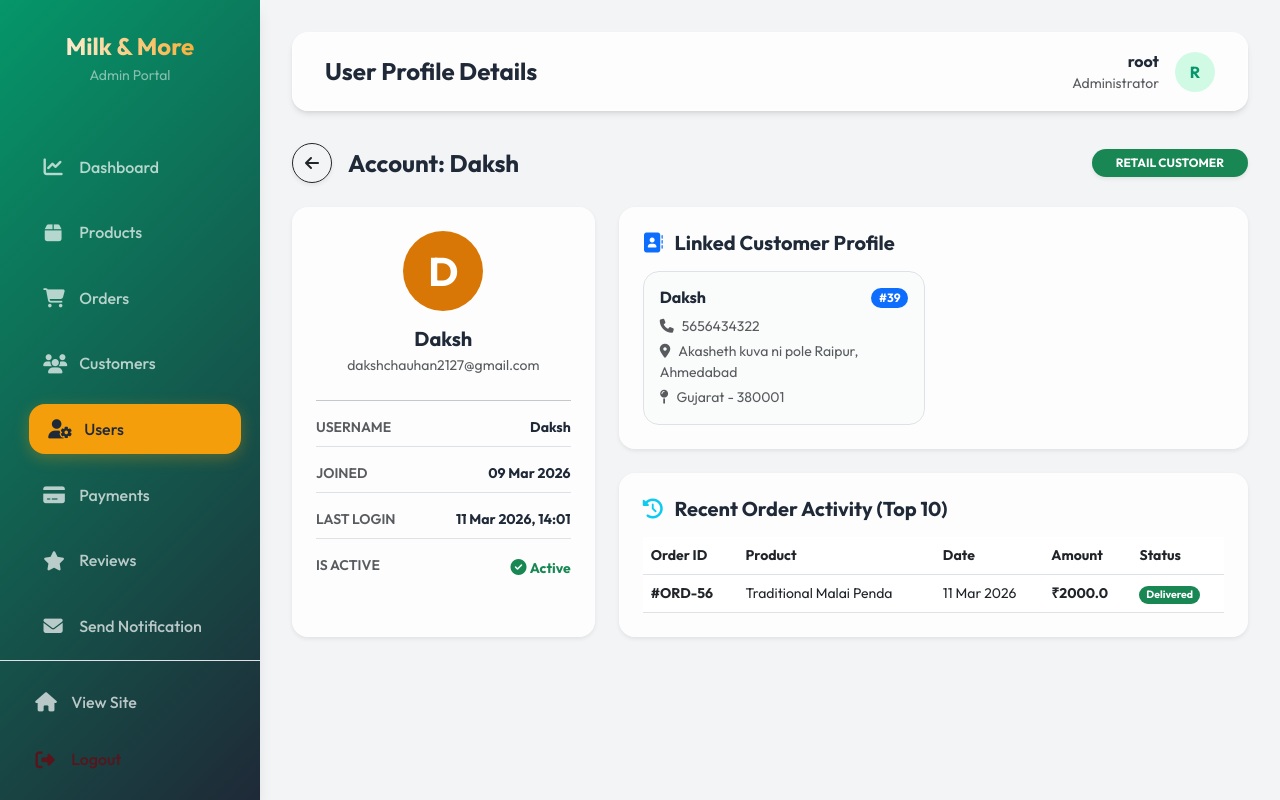
After one commit to Jaydeep754/finalproject, a Django app: page /admin-user-detail/56/ in a window 1280 px wide. The commit adds this page. Run offline with Django 5.2, Linux system fonts and the light colour scheme; a user stored in the database is signed in; data comes from the database, SQL or seed files in the repository.

Commit message:
Admin Portal Enhancements: Revenue logic and User Management

```diff
--- a/Dairy-webapp-main/app/templates/admin_panel/base.html
+++ b/Dairy-webapp-main/app/templates/admin_panel/base.html
@@ -388,6 +388,12 @@
                     </a>
                 </li>
                 <li class="nav-item">
+                    <a href="{% url 'admin-users' %}"
+                        class="nav-link {% if 'user' in request.resolver_match.url_name %}active{% endif %}">
+                        <i class="fa-solid fa-user-gear"></i> Users
+                    </a>
+                </li>
+                <li class="nav-item">
                     <a href="{% url 'admin-payments' %}"
                         class="nav-link {% if 'payment' in request.resolver_match.url_name %}active{% endif %}">
                         <i class="fa-solid fa-credit-card"></i> Payments
--- /dev/null
+++ b/Dairy-webapp-main/app/templates/admin_panel/user_detail.html
@@ -0,0 +1,233 @@
+{% extends 'admin_panel/base.html' %}
+{% load static %}
+
+{% block title %}User Detail - {{ user.username }}{% endblock %}
+{% block page_title %}User Profile Details{% endblock %}
+
+{% block content %}
+<div class="animate-fade-in">
+    <div class="d-flex align-items-center justify-content-between mb-4">
+        <div class="d-flex align-items-center gap-3">
+            <a href="{% url 'admin-users' %}" class="btn btn-outline-dark rounded-circle p-2 shadow-sm" style="width: 40px; height: 40px; display: flex; align-items: center; justify-content: center;">
+                <i class="fa-solid fa-arrow-left"></i>
+            </a>
+            <h4 class="fw-bold mb-0">Account: {{ user.username }}</h4>
+        </div>
+        <div>
+            {% if role == "Admin" %}
+            <span class="badge bg-danger px-4 py-2 rounded-pill shadow-sm">ADMINISTRATOR</span>
+            {% elif role == "Delivery Staff" %}
+            <span class="badge bg-info px-4 py-2 rounded-pill shadow-sm">DELIVERY STAFF</span>
+            {% elif role == "Customer" %}
+            <span class="badge bg-success px-4 py-2 rounded-pill shadow-sm">RETAIL CUSTOMER</span>
+            {% else %}
+            <span class="badge bg-secondary px-4 py-2 rounded-pill shadow-sm">REGISTERED USER</span>
+            {% endif %}
+        </div>
+    </div>
+
+    <div class="row g-4">
+        <!-- Account Overview Card -->
+        <div class="col-md-4">
+            <div class="glass-card h-100 shadow-sm border-0">
+                <div class="text-center mb-4">
+                    <div class="user-avatar mx-auto mb-3 text-uppercase d-flex align-items-center justify-content-center" style="width: 80px; height: 80px; font-size: 2.5rem; background: var(--gold-dark); color: white; border-radius: 50%;">
+                        {{ user.username|slice:":1" }}
+                    </div>
+                    <h5 class="fw-bold mb-1">{{ user.get_full_name|default:user.username }}</h5>
+                    <p class="text-muted small mb-0">{{ user.email }}</p>
+                </div>
+
+                <hr class="opacity-10">
+
+                <div class="info-list">
+                    <div class="d-flex justify-content-between mb-3 border-bottom pb-2">
+                        <span class="text-muted small fw-semibold">USERNAME</span>
+                        <span class="fw-bold small">{{ user.username }}</span>
+                    </div>
+                    <div class="d-flex justify-content-between mb-3 border-bottom pb-2">
+                        <span class="text-muted small fw-semibold">JOINED</span>
+                        <span class="fw-bold small">{{ user.date_joined|date:"d M Y" }}</span>
+                    </div>
+                    <div class="d-flex justify-content-between mb-3 border-bottom pb-2">
+                        <span class="text-muted small fw-semibold">LAST LOGIN</span>
+                        <span class="fw-bold small">{{ user.last_login|date:"d M Y, H:i"|default:"Never" }}</span>
+                    </div>
+                    <div class="d-flex justify-content-between mb-3">
+                        <span class="text-muted small fw-semibold">IS ACTIVE</span>
+                        <span>
+                            {% if user.is_active %}
+                            <i class="fa-solid fa-circle-check text-success"></i> <small class="fw-bold text-success">Active</small>
+                            {% else %}
+                            <i class="fa-solid fa-circle-xmark text-danger"></i> <small class="fw-bold text-danger">Inactive</small>
+                            {% endif %}
+                        </span>
+                    </div>
+                </div>
+            </div>
+        </div>
+
+        <!-- Linked Profiles -->
+        <div class="col-md-8">
+            <!-- Customer Profiles -->
+            {% if customer_profiles %}
+            <div class="glass-card mb-4 shadow-sm border-0">
+                <h5 class="fw-bold mb-3"><i class="fa-solid fa-address-book text-primary me-2"></i> Linked Customer Profile{{ customer_profiles|length|pluralize }}</h5>
+                <div class="row g-3">
+                    {% for customer in customer_profiles %}
+                    <div class="col-md-6">
+                        <div class="p-3 border rounded-4 bg-light bg-opacity-50">
+                            <div class="d-flex justify-content-between align-items-start mb-2">
+                                <h6 class="fw-bold mb-0">{{ customer.name }}</h6>
+                                <span class="badge bg-primary rounded-pill small">#{{ customer.id }}</span>
+                            </div>
+                            <div class="small text-muted mb-1"><i class="fa-solid fa-phone me-2"></i>{{ customer.mobile }}</div>
+                            <div class="small text-muted mb-1"><i class="fa-solid fa-location-dot me-2"></i>{{ customer.locality }}, {{ customer.city }}</div>
+                            <div class="small text-muted"><i class="fa-solid fa-map-pin me-2"></i>{{ customer.get_state_display }} - {{ customer.zipcode }}</div>
+                        </div>
+                    </div>
+                    {% endfor %}
+                </div>
+            </div>
+            {% endif %}
+
+            <!-- Delivery Profile -->
+            {% if delivery_profile %}
+            <div class="glass-card mb-4 shadow-sm border-0" style="background: linear-gradient(135deg, rgba(16, 185, 129, 0.05) 0%, rgba(5, 150, 105, 0.05) 100%);">
+                <h5 class="fw-bold mb-3 text-success"><i class="fa-solid fa-truck-ramp-box me-2"></i> Staff Profile</h5>
+                <div class="d-flex align-items-center gap-4">
+                    <div class="flex-grow-1">
+                        <div class="row">
+                            <div class="col-md-4">
+                                <div class="small text-muted">STAFF NAME</div>
+                                <div class="fw-bold mb-3">{{ delivery_profile.name }}</div>
+                            </div>
+                            <div class="col-md-4">
+                                <div class="small text-muted">MOBILE</div>
+                                <div class="fw-bold mb-3">{{ delivery_profile.mobile }}</div>
+                            </div>
+                            <div class="col-md-4">
+                                <div class="small text-muted">EMPLOYMENT</div>
+                                <div>
+                                    {% if delivery_profile.is_active %}
+                                    <span class="badge bg-success-subtle text-success border border-success px-2 py-1">ACTIVE</span>
+                                    {% else %}
+                                    <span class="badge bg-danger-subtle text-danger border border-danger px-2 py-1">INACTIVE</span>
+                                    {% endif %}
+                                </div>
+                            </div>
+                        </div>
+                        <div class="row mt-2">
+                            <div class="col-12">
+                                <div class="small text-muted">PERFORMANCE</div>
+                                <div class="d-flex gap-4 mt-2">
+                                    <div class="text-center">
+                                        <div class="h5 fw-bold mb-0">₹{{ delivery_profile.total_earning|default:"0" }}</div>
+                                        <div class="small text-muted">Total Earnings</div>
+                                    </div>
+                                    <div class="text-center border-start ps-4">
+                                        <div class="h5 fw-bold mb-0">{{ delivery_profile.grouped_orders|length|default:"0" }}</div>
+                                        <div class="small text-muted">Deliveries</div>
+                                    </div>
+                                </div>
+                            </div>
+                        </div>
+                </div>
+            </div>
+
+            <!-- Orders Processed by Delivery Staff -->
+            <div class="glass-card mb-4 shadow-sm border-0">
+                <h5 class="fw-bold mb-3 text-success"><i class="fa-solid fa-list-check me-2"></i> Delivered Orders by Delivery Person</h5>
+                {% if delivery_profile.grouped_orders %}
+                <div class="table-responsive">
+                    <table class="table table-hover align-middle small mb-0">
+                        <thead class="bg-light">
+                            <tr class="text-muted">
+                                <th>Order ID</th>
+                                <th>Customer</th>
+                                <th>Date</th>
+                                <th>Amount</th>
+                                <th>Status</th>
+                                <th class="text-end">Earning</th>
+                            </tr>
+                        </thead>
+                        <tbody>
+                            {% for group in delivery_profile.grouped_orders %}
+                            <tr>
+                                <td class="fw-bold">
+                                    <span class="badge bg-light text-dark border">#{{ group.id }}</span>
+                                </td>
+                                <td>
+                                    <div class="fw-bold">{{ group.customer.name }}</div>
+                                    <div class="small text-muted">{{ group.customer.mobile }}</div>
+                                </td>
+                                <td>{{ group.ordered_date|date:"d M Y" }}</td>
+                                <td class="fw-bold">₹{{ group.total_amount }}</td>
+                                <td>
+                                    {% if group.status == 'Delivered' %}
+                                    <span class="badge bg-success-subtle text-success border border-success px-2 py-1">Delivered</span>
+                                    {% elif group.status == 'Cancel' %}
+                                    <span class="badge bg-danger-subtle text-danger border border-danger px-2 py-1">Cancelled</span>
+                                    {% else %}
+                                    <span class="badge bg-warning-subtle text-warning border border-warning px-2 py-1">{{ group.status }}</span>
+                                    {% endif %}
+                                </td>
+                                <td class="text-end fw-bold text-success">₹{{ group.earning }}</td>
+                            </tr>
+                            {% endfor %}
+                        </tbody>
+                    </table>
+                </div>
+                {% else %}
+                <p class="text-muted text-center py-4 italic mb-0">No delivery history found.</p>
+                {% endif %}
+            </div>
+            {% endif %}
+
+            <!-- Recent Activity -->
+            <div class="glass-card shadow-sm border-0">
+                <h5 class="fw-bold mb-3"><i class="fa-solid fa-clock-rotate-left text-info me-2"></i> Recent Order Activity (Top 10)</h5>
+                {% if recent_orders %}
+                <div class="table-responsive">
+                    <table class="table table-hover align-middle small mb-0">
+                        <thead>
+                            <tr class="text-muted">
+                                <th>Order ID</th>
+                                <th>Product</th>
+                                <th>Date</th>
+                                <th>Amount</th>
+                                <th>Status</th>
+                            </tr>
+                        </thead>
+                        <tbody>
+                            {% for order in recent_orders %}
+                            <tr>
+                                <td class="fw-bold">
+                                    {% if order.payment and order.payment.razorpay_order_id %}
+                                    #{{ order.payment.razorpay_order_id|slice:"-8:"|upper }}
+                                    {% else %}
+                                    #ORD-{{ order.id }}
+                                    {% endif %}
+                                </td>
+                                <td>{{ order.product.title }}</td>
+                                <td>{{ order.ordered_date|date:"d M Y" }}</td>
+                                <td class="fw-bold">₹{{ order.total_cost }}</td>
+                                <td>
+                                    <span class="badge rounded-pill
+                                        {% if order.status == 'Delivered' %}bg-success{% elif order.status == 'Cancel' %}bg-danger{% else %}bg-warning text-dark{% endif %}">
+                                        {{ order.status }}
+                                    </span>
+                                </td>
+                            </tr>
+                            {% endfor %}
+                        </tbody>
+                    </table>
+                </div>
+                {% else %}
+                <p class="text-muted text-center py-4 italic mb-0">No order history found for this user.</p>
+                {% endif %}
+            </div>
+        </div>
+    </div>
+</div>
+{% endblock %}
--- a/Dairy-webapp-main/app/urls.py
+++ b/Dairy-webapp-main/app/urls.py
@@ -91,6 +91,10 @@ urlpatterns = [
     path("admin-sales-report/", admin_sales_report, name="admin-sales-report"),
     path("admin-sales-report-pdf/", admin_sales_report_pdf, name="admin-sales-report-pdf"),
 
+    # User Management
+    path("admin-users/", admin_users, name="admin-users"),
+    path("admin-user-detail/<int:pk>/", admin_user_detail, name="admin-user-detail"),
+
     # Invoice Generation
     path("download-invoice/<int:payment_id>/", download_invoice, name="download-invoice"),
 
--- a/Dairy-webapp-main/app/views.py
+++ b/Dairy-webapp-main/app/views.py
@@ -1102,12 +1102,27 @@ def admin_sales_report(request):
     # Recent delivered orders for the period (grouped)
     order_groups = get_grouped_orders(base_qs.order_by('-ordered_date'))
 
+    # Financial breakdown (Adjusted Revenue)
+    total_delivery_charges = 0
+    total_delivery_earnings = 0
+
+    for group in order_groups:
+        subtotal = group['total_amount']
+        shipping_fee = 0 if subtotal >= 500 else (40 if subtotal > 0 else 0)
+        total_delivery_charges += shipping_fee
+        total_delivery_earnings += group['earning']
+
+    total_adjusted_revenue = total_revenue + total_delivery_charges - total_delivery_earnings
+
     context = {
         'period': period,
         'period_label': period_label,
         'total_orders_count': total_orders_count,
         'total_items_sold': round(total_items_sold, 2),
         'total_revenue': round(total_revenue, 2),
+        'total_delivery_charges': round(total_delivery_charges, 2),
+        'total_delivery_earnings': round(total_delivery_earnings, 2),
+        'total_adjusted_revenue': round(total_adjusted_revenue, 2),
         'avg_order_value': round(avg_order_value, 2),
         'top_products': top_products,
         'category_sales': category_sales_list,
@@ -1218,11 +1233,26 @@ def admin_sales_report_pdf(request):
 
     order_groups = get_grouped_orders(base_qs.order_by('-ordered_date'))
 
+    # Financial breakdown (Adjusted Revenue)
+    total_delivery_charges = 0
+    total_delivery_earnings = 0
+
+    for group in order_groups:
+        subtotal = group['total_amount']
+        shipping_fee = 0 if subtotal >= 500 else (40 if subtotal > 0 else 0)
+        total_delivery_charges += shipping_fee
+        total_delivery_earnings += group['earning']
+
+    total_adjusted_revenue = total_revenue + total_delivery_charges - total_delivery_earnings
+
     context = {
         'period_label': period_label,
         'total_orders_count': total_orders_count,
         'total_items_sold': round(total_items_sold, 2),
         'total_revenue': round(total_revenue, 2),
+        'total_delivery_charges': round(total_delivery_charges, 2),
+        'total_delivery_earnings': round(total_delivery_earnings, 2),
+        'total_adjusted_revenue': round(total_adjusted_revenue, 2),
         'avg_order_value': round(avg_order_value, 2),
         'top_products': top_products,
         'category_sales': category_sales_list,
@@ -1976,3 +2006,54 @@ def download_invoice(request, payment_id):
 
     messages.error(request, "Error generating PDF invoice.")
     return redirect('orders')
+
+@user_passes_test(is_admin)
+def admin_users(request):
+    query = request.GET.get('q')
+    users = User.objects.all().order_by('-date_joined')
+
+    if query:
+        users = users.filter(
+            Q(username__icontains=query) |
+            Q(email__icontains=query) |
+            Q(first_name__icontains=query) |
+            Q(last_name__icontains=query)
+        ).distinct()
+
+    for user in users:
+        if user.is_staff or user.is_superuser:
+            user.role = "Admin"
+        elif hasattr(user, 'deliveryperson'):
+            user.role = "Delivery Staff"
+        elif Customer.objects.filter(user=user).exists():
+            user.role = "Customer"
+        else:
+            user.role = "Registered User"
+
+    return render(request, 'admin_panel/users.html', locals())
+
+@user_passes_test(is_admin)
+def admin_user_detail(request, pk):
+    user = User.objects.get(pk=pk)
+    customer_profiles = Customer.objects.filter(user=user)
+    delivery_profile = getattr(user, 'deliveryperson', None)
+
+    # Financial data for delivery profile if exists
+    if delivery_profile:
+        assigned_orders = OrderPlaced.objects.filter(delivery_person=delivery_profile).select_related('payment', 'product', 'customer').order_by('-ordered_date')
+        delivery_profile.grouped_orders = get_grouped_orders(assigned_orders)
+        delivery_profile.total_earning = sum(g['earning'] for g in delivery_profile.grouped_orders if g['status'] == 'Delivered')
+
+    # Recent orders for customer
+    recent_orders = OrderPlaced.objects.filter(user=user).select_related('product', 'payment', 'customer').order_by('-ordered_date')[:10]
+
+    if user.is_staff or user.is_superuser:
+        role = "Admin"
+    elif delivery_profile:
+        role = "Delivery Staff"
+    elif customer_profiles.exists():
+        role = "Customer"
+    else:
+        role = "Registered User"
+
+    return render(request, 'admin_panel/user_detail.html', locals())
```
Also changed, not shown: Dairy-webapp-main/app/templates/admin_panel/sales_report.html (+69 -14 lines), Dairy-webapp-main/app/templates/admin_panel/sales_report_pdf.html (+21 -9 lines), Dairy-webapp-main/app/templates/admin_panel/users.html (added, +108 -0 lines).
